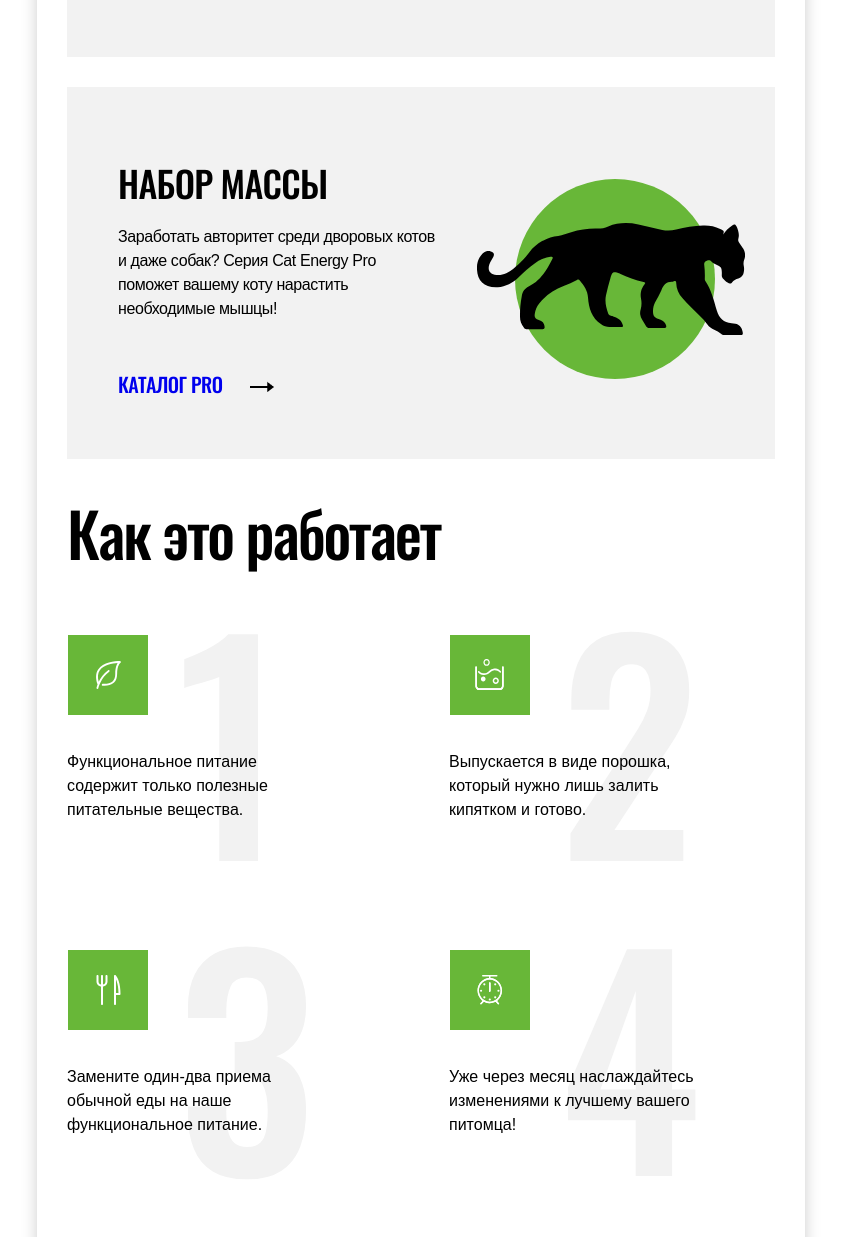
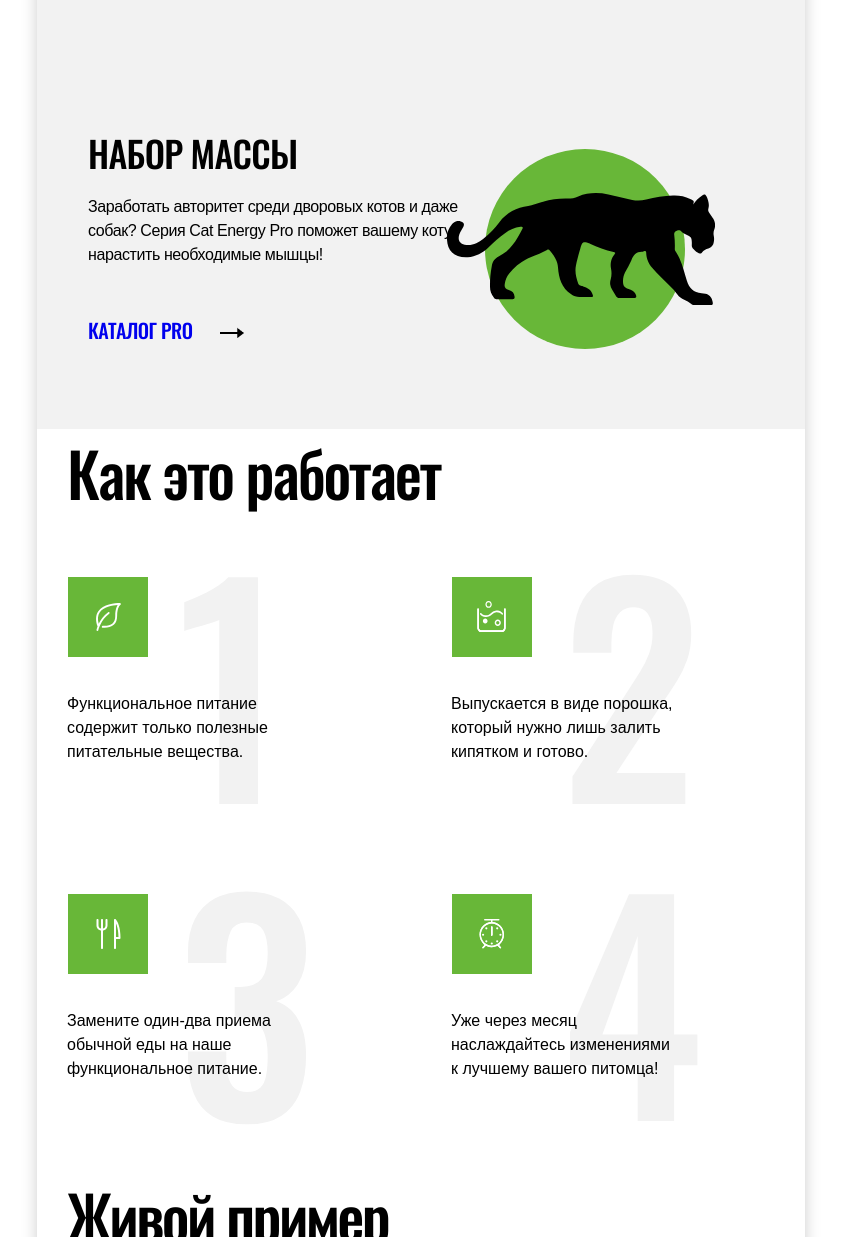
Before and after one commit to Homodeus7/cat-energy, a website: page source/index.html in a window 1280 px wide. Shown: the part 1265-2502 px from the top of the page, without its empty margins (219-1060 px from the left). Drawn offline with nearby package versions, Linux system fonts and the light colour scheme; files that its build step writes are made by us from their sources.

Commit message:
fixed paddings in example, methodology and produc

```diff
--- a/source/index.html
+++ b/source/index.html
@@ -375,9 +375,11 @@
                     </div>
                 </section>
                 <section class="example">
+                    <div class="example__color">
                         <div class="example__wrapper">
                             <h2 class="example__title">Живой пример</h2>
-                        <p class="example__intro">Борис сбросил 5 кг за 2 месяца, просто заменив свой обычный корм на
+                            <p class="example__intro">Борис сбросил 5 кг за 2 месяца, просто заменив свой обычный корм
+                                на
                                 Cat
                                 Energy Slim. Отличный результат без изнуряющих тренировок! При этом он не менял
                                 своих привычек и по-прежнему спит по 16 часов в день.</p>
@@ -394,6 +396,7 @@
                                 </div>
                                 <div class="example__price">
                                     <p>затраты на питание: 15 000 руб.</p>
+                                </div>
                             </div>
                         </div>
                     </div>
--- a/source/less/blocks/example.less
+++ b/source/less/blocks/example.less
@@ -1,11 +1,19 @@
 .example {
     display: flex;
     flex-direction: column;
-    background-color: @basic-grey-2;
+
 
     @media (min-width: @desktop-width) {
         flex-direction: row;
         justify-content: space-around;
+    }
+}
+
+.example__color {
+    background-color: @basic-grey-2;
+
+    @media (min-width: @tablet-width) {
+        background-color: @white;
     }
 }
 
@@ -32,6 +40,7 @@
         font-size: 61px;
         letter-spacing: -2.6px;
         padding: 59px 0 0 0;
+
     }
 }
 
@@ -63,6 +72,7 @@
 
     @media (min-width: @tablet-width) {
         justify-content: flex-start;
+        padding-bottom: 253px;
     }
 }
 
@@ -110,7 +120,7 @@
     @media (min-width: @tablet-width) {
         font-size: 14px;
         margin: 10px 16px;
-
+        background-color: @white;
     }
 }
 
@@ -144,25 +154,40 @@
     margin: 0;
     padding-top: 80px;
     padding-left: 50px;
+    background-color: @basic-grey-2;
 
 }
 
 .example__before {
+
     width: 185px;
 
     @media (min-width: @tablet-width) {
+        position: absolute;
         width: 400px;
+        top: -170px;
     }
 }
 
 .example__after {
     position: absolute;
-    width: 340px;
-    left: 410px;
+    width: 140px;
+    left: 210px;
+
+    @media (min-width: @tablet-width) {
+        position: absolute;
+        width: 340px;
+        left: 410px;
+        top: -170px;
+    }
 }
 
 .example__range {
     text-align: center;
     padding-top: 10px;
     padding-bottom: 55px;
+
+    @media (min-width: @tablet-width) {
+        padding-top: 301px;
+    }
 }
--- a/source/less/blocks/methodology.less
+++ b/source/less/blocks/methodology.less
@@ -2,66 +2,74 @@
     background-color: @white;
 }
 
-//.methodology__wrapper {}
+.methodology__wrapper {
+    padding: 0 20px;
+
+    @media (min-width: @tablet-width) {
+        padding: 0 30px;
+    }
+
+    @media (min-width: @desktop-width) {
+        padding: 0 110px;
+    }
+
+}
 
 .methodology__title {
     font-size: 36px;
     font-weight: 400;
     letter-spacing: -1px;
-    padding-left: 20px;
     margin: 0;
+    padding-top: 26px;
+    padding-bottom: 47px;
+
 
     @media (min-width: @tablet-width) {
         font-size: 61px;
         letter-spacing: -2.2px;
-        padding: 31px 0 64px 30px;
+        padding-top: 31px;
+        padding-bottom: 61px;
     }
 
     @media (min-width: @desktop-width) {
-        padding-left: 110px;
+        padding-top: 56px;
+        padding-bottom: 60px;
     }
 }
 
 .methodology__list {
-    display: flex;
-    flex-direction: column;
+    display: grid;
+    grid-template-rows: 1fr 1fr 1fr 1fr;
     list-style: none;
     margin: 0;
     padding: 0;
-    padding-bottom: 32px;
+    padding-bottom: 20px;
+    padding-left: 80px;
 
     @media (min-width: @tablet-width) {
-        flex-direction: row;
-        flex-wrap: wrap;
-        justify-content: space-between;
-        padding-right: 106px;
+        grid-template-columns: 230px 230px;
+        grid-template-rows: 280px 280px;
+        gap: 37px 154px;
         padding-bottom: 0px;
+        padding-left: 0px;
+    }
+
+    @media (min-width: @desktop-width) {
+        grid-template-columns: 230px 230px 230px 230px;
+        grid-template-rows: 280px;
+        gap: 37px 95px;
 
     }
-
-
-    @media (min-width: @desktop-width) {
-        margin-left: 80px;
-        margin-right: 38px;
-    }
-
 }
 
 .methodology__item {
-    margin: 13px 20px 13px 100px;
-
+    padding-bottom: 26px;
 
     @media (min-width: @tablet-width) {
-        height: 280px;
-        width: 250px;
-        margin: -5px 0 40px 30px;
-
+        padding-bottom: 124px;
     }
 
-    @media (min-width: @desktop-width) {
-        margin: 15px 0 35px 30px;
-
-    }
+    @media (min-width: @desktop-width) {}
 
 }
 
@@ -91,10 +99,9 @@
     position: absolute;
     display: none;
     font-size: 280px;
-    line-height: 280px;
     color: @basic-grey;
     z-index: 0;
-    top: -290px;
+    top: -162px;
     left: 110px;
 
     @media (min-width: @tablet-width) {
--- a/source/less/blocks/product-line.less
+++ b/source/less/blocks/product-line.less
@@ -1,5 +1,11 @@
 .product-line {
     background-color: @white;
+
+    &__item:first-child {
+        @media (min-width: @desktop-width) {
+            margin-right: 80px;
+        }
+    }
 }
 
 .product-line__wrapper {
@@ -8,10 +14,10 @@
     justify-content: space-around;
 
     @media (min-width: @desktop-width) {
+        padding: 0 110px;
+        padding-top: 76px;
         flex-direction: row;
         justify-content: space-between;
-        padding: 78px 100px 0 80px;
-
     }
 }
 
@@ -19,21 +25,21 @@
     min-height: 266px;
     min-width: 280px;
     background-color: @basic-grey;
-    margin: 10px 20px 10px 20px;
 
     @media (min-width: @tablet-width) {
         min-height: 372px;
         min-width: 708px;
-        margin: 0 30px 30px 30px;
-
     }
 
     @media (min-width: @desktop-width) {
         min-height: 374px;
         min-width: 570px;
-        margin: 0 50px 30px 30px;
     }
+
+
+
 }
+
 
 .product-line__title {
     text-transform: uppercase;
@@ -81,9 +87,9 @@
     }
 
     @media (min-width: @desktop-width) {
-        padding-top: 57px;
-        padding-right: 40px;
-        padding-bottom: 30px;
+        width: 100%;
+        padding: 0 50px;
+        padding-top: 60px;
     }
 }
 
```
Lines whose indentation alone changed are shown as unchanged.
